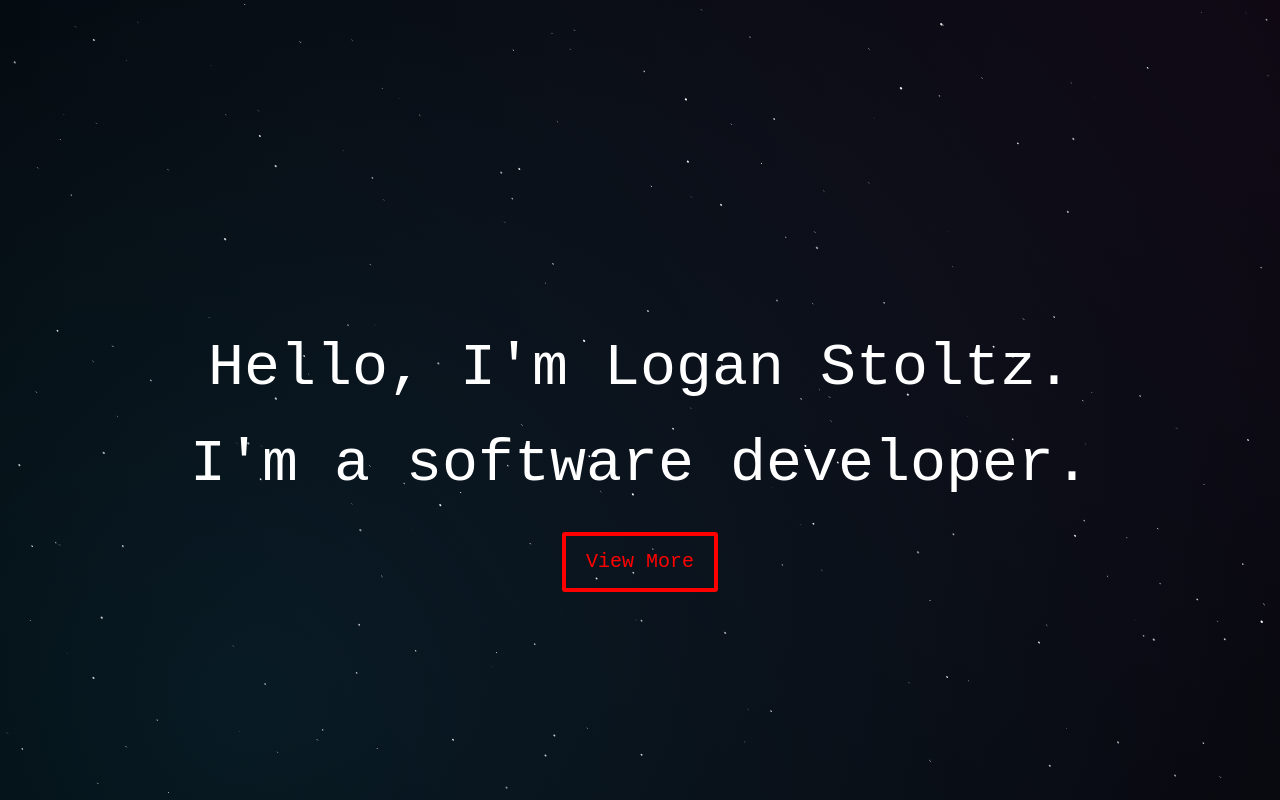
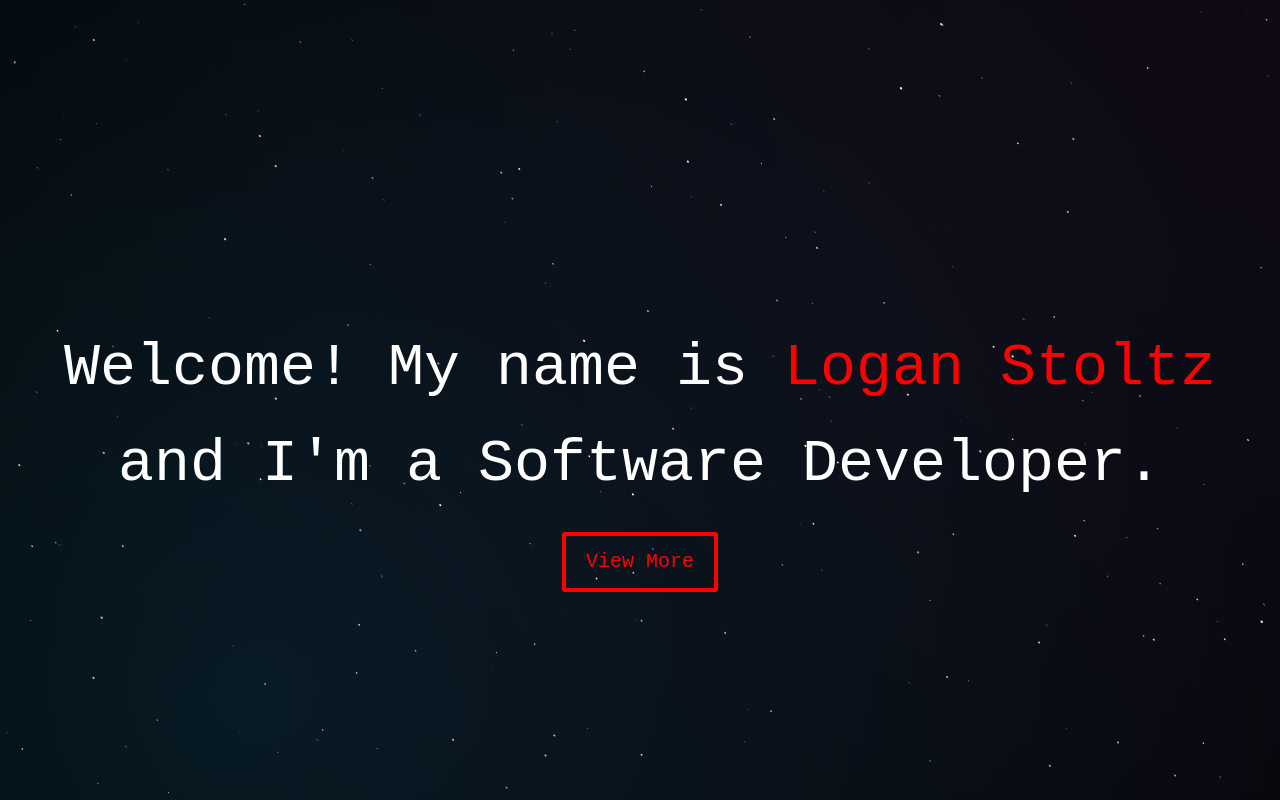
Before and after one commit to LoganStoltz/My-Portfolio, a React (Vite) app in the folder vite-project/: page / in a window 1280 px wide. Shown: the top 800 px of the page. Built offline with nearby package versions, Linux system fonts and the light colour scheme.

Commit message:
Added a few minor changes
Changed some of the text on the home page

```diff
--- a/vite-project/src/components/Home.jsx
+++ b/vite-project/src/components/Home.jsx
@@ -9,8 +9,8 @@ const Home = () => {
     <section id="home">
       <Starfield />
       <div className="text-container-info">
-        <p>Hello, I'm Logan Stoltz.</p>
-        <p>I'm a software developer.</p>
+        <p>Welcome! My name is <span>Logan Stoltz</span></p>
+        <p>and I'm a Software Developer.</p>
       </div>
       <div className="view-more">
         <a href="#about"><button>View More</button></a>
--- a/vite-project/src/styles/Home.css
+++ b/vite-project/src/styles/Home.css
@@ -14,6 +14,10 @@
 body {
   width: 100%;
   height: 100vh;
+}
+
+span {
+    color: red;
 }
 
 /* ===== START HOME SECTION CSS ===== */
```
